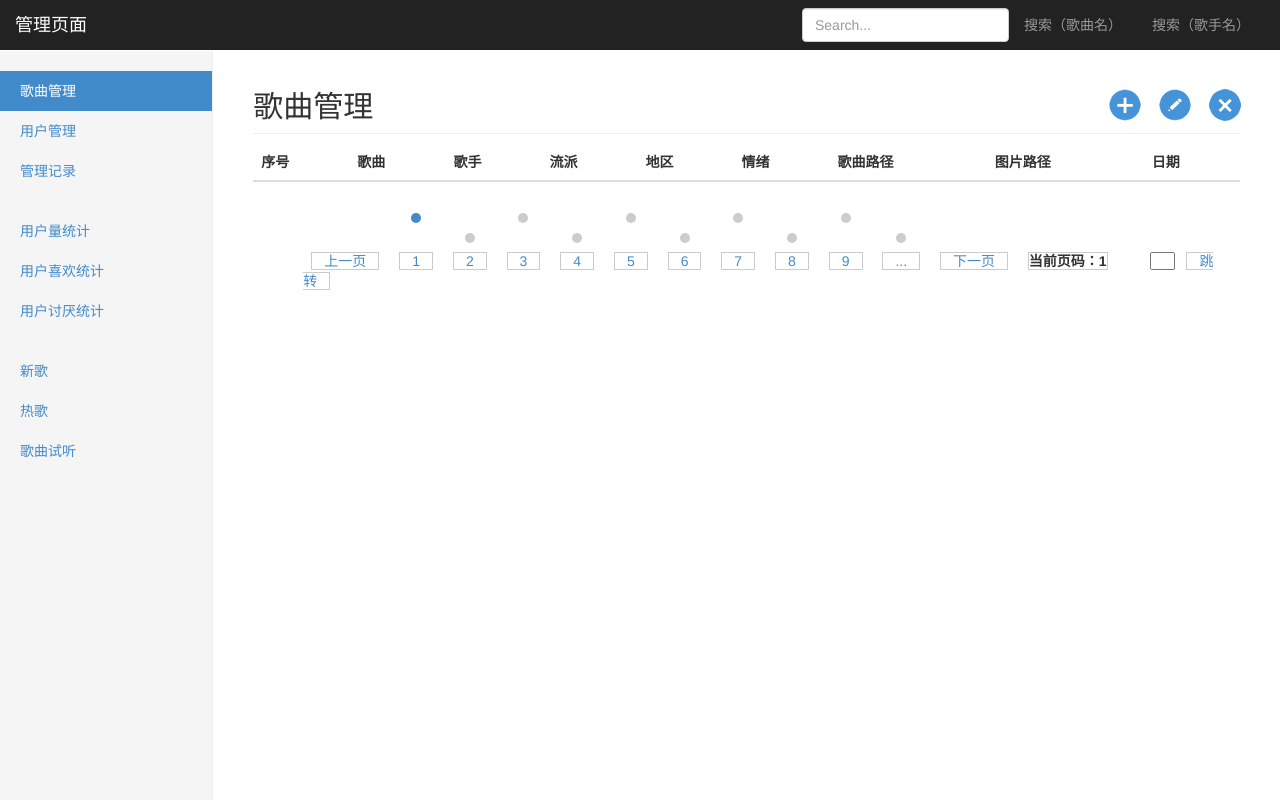
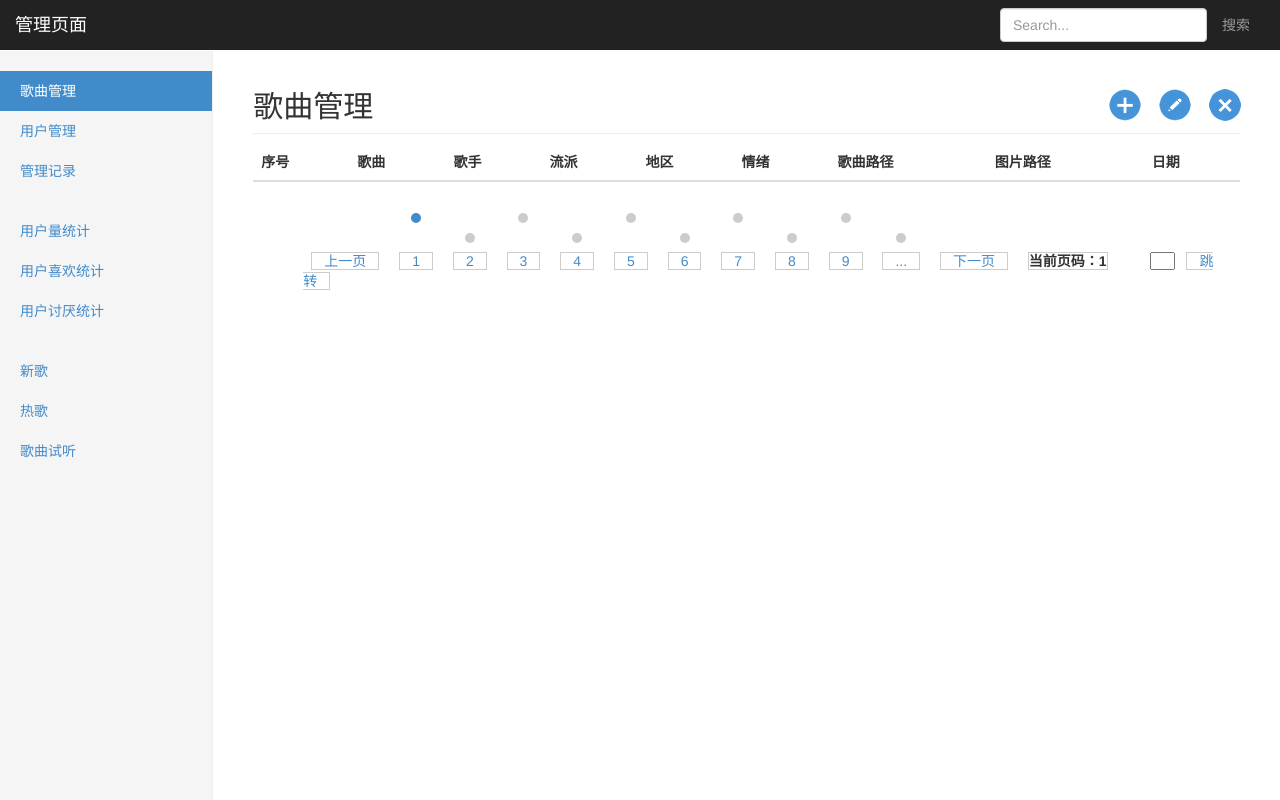
Before and after one commit to 321QNM/music_platform, a Python web app: template templates/adminindex.html in a window 1280 px wide. Run offline with Jinja, Linux system fonts and the light colour scheme; the template is opened without the code that fills it, so the values that code supplies are empty.

Commit message:
删除歌搜索和歌曲搜索  统一模糊搜索

```diff
--- a/templates/adminindex.html
+++ b/templates/adminindex.html
@@ -70,8 +70,7 @@
         </div>
         <div class="navbar-collapse collapse">
           <ul class="nav navbar-nav navbar-right">
-            <li><a href="#">搜索（歌曲名）</a></li>
-            <li><a href="#">搜索（歌手名）</a></li>
+            <li><a href="#">搜索</a></li>
           </ul>
           <form class="navbar-form navbar-right">
             <input type="text" class="form-control" placeholder="Search...">
```
